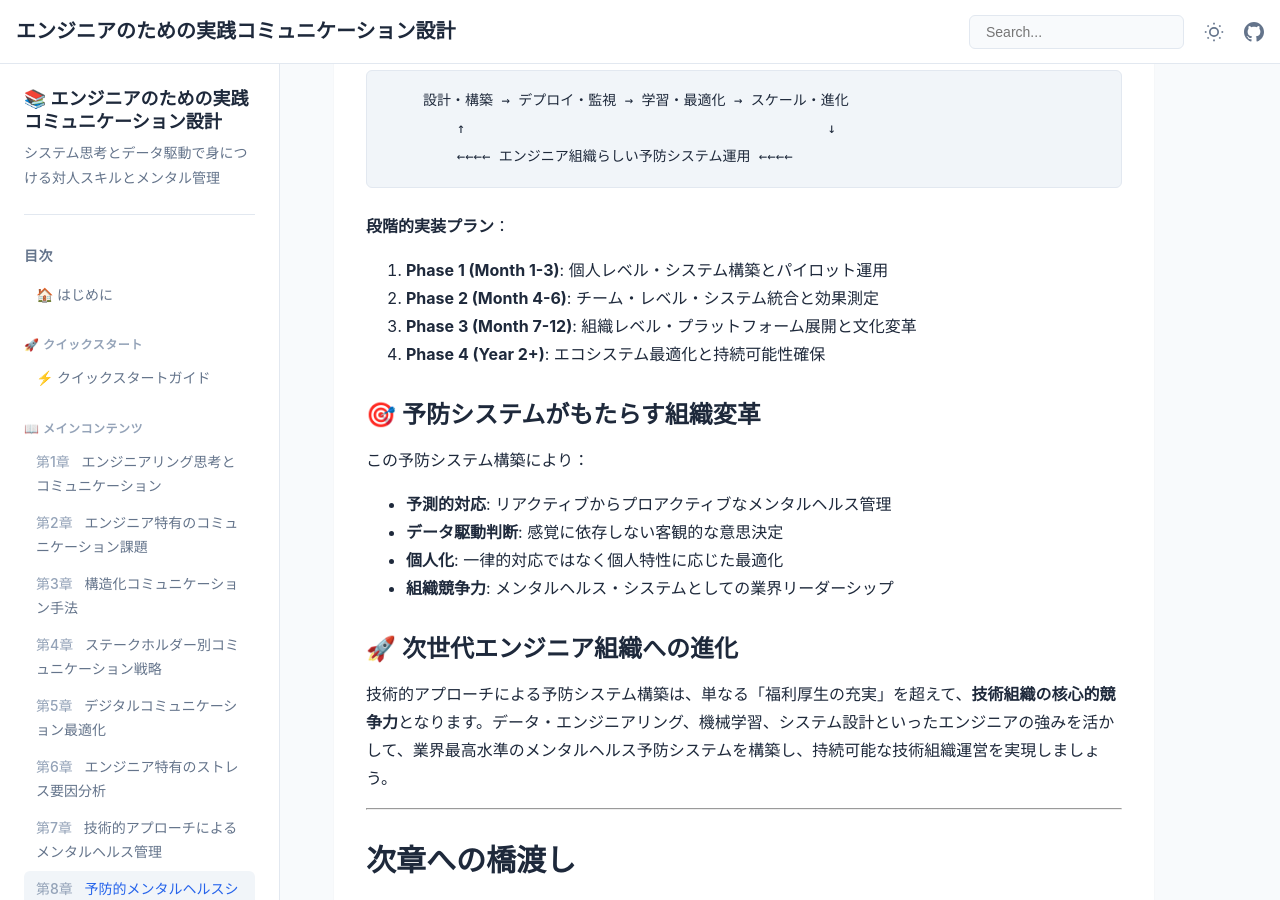
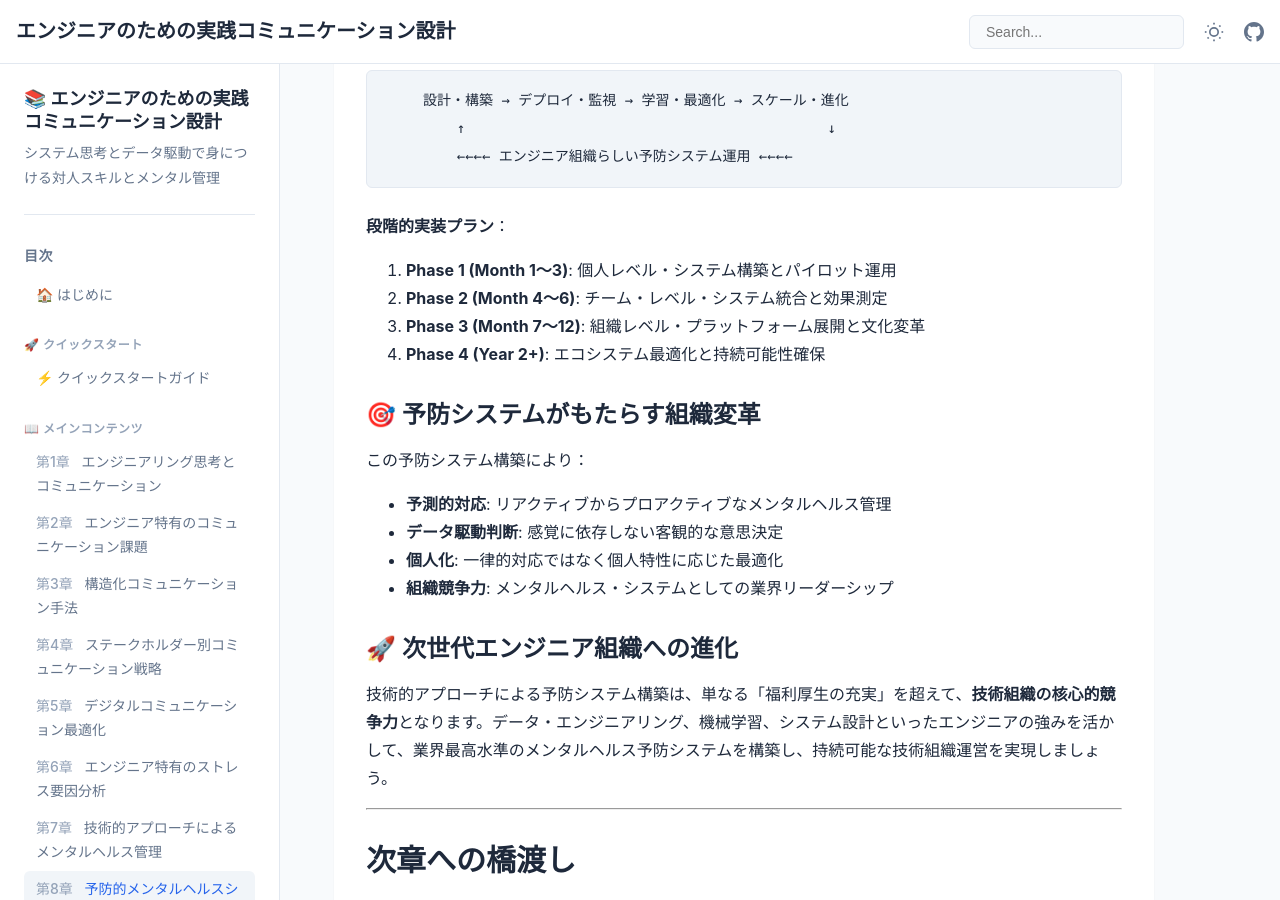
Before and after one commit to itdojp/IT-engineer-communication-book, a Jekyll site: the page built from docs/src/chapter-preventive-systems/index.md, in a window 1280 px wide and 900 px high, scrolled down 45564 px. Built offline with Jekyll 4.4.1, drawn with Linux system fonts in a browser that asks for light colours.

Commit message:
Stage3: 予防システム章の範囲表記を統一

```diff
--- a/docs/src/chapter-preventive-systems/index.md
+++ b/docs/src/chapter-preventive-systems/index.md
@@ -1861,9 +1861,9 @@ class MentalHealthROICalculator:
 
 **段階的実装プラン**：
 
-1. **Phase 1 (Month 1-3)**: 個人レベル・システム構築とパイロット運用
-2. **Phase 2 (Month 4-6)**: チーム・レベル・システム統合と効果測定
-3. **Phase 3 (Month 7-12)**: 組織レベル・プラットフォーム展開と文化変革
+1. **Phase 1 (Month 1〜3)**: 個人レベル・システム構築とパイロット運用
+2. **Phase 2 (Month 4〜6)**: チーム・レベル・システム統合と効果測定
+3. **Phase 3 (Month 7〜12)**: 組織レベル・プラットフォーム展開と文化変革
 4. **Phase 4 (Year 2+)**: エコシステム最適化と持続可能性確保
 
 ### 🎯 予防システムがもたらす組織変革
```
